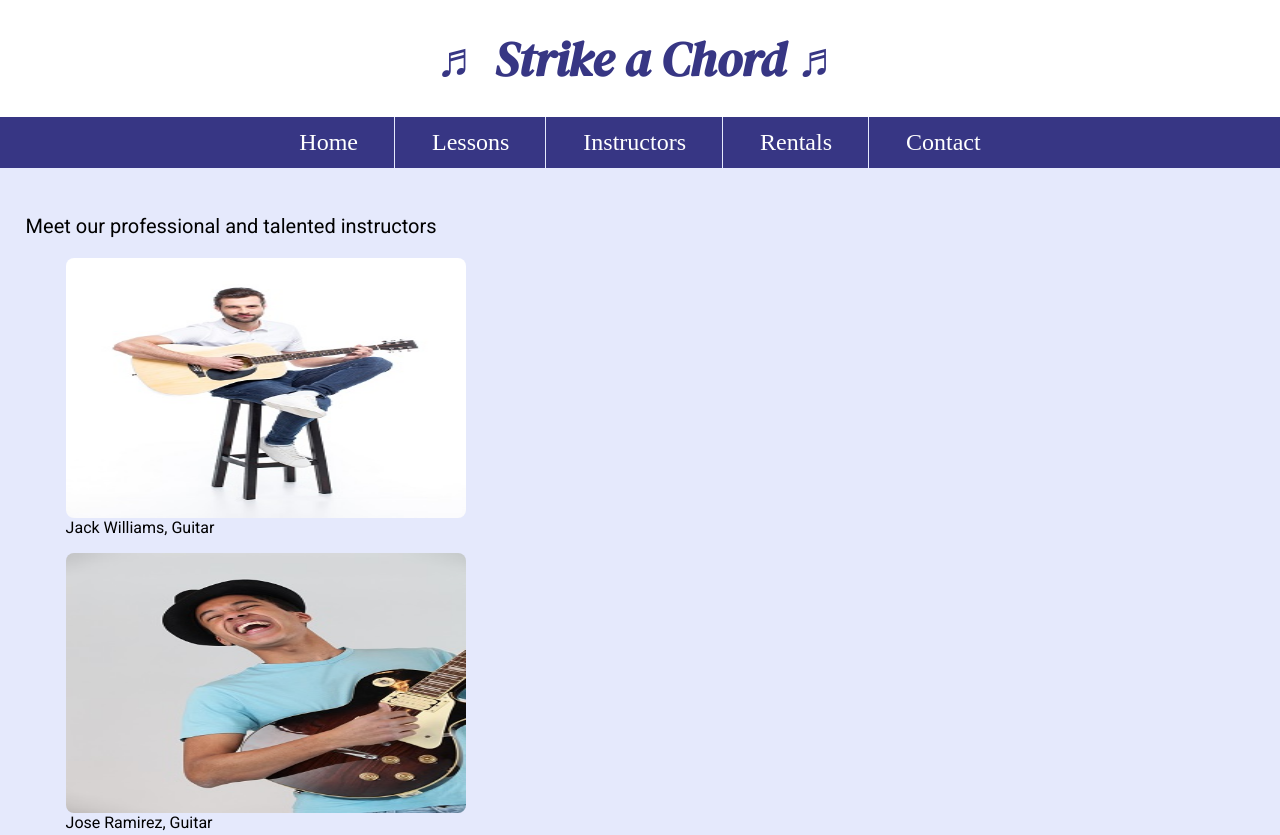
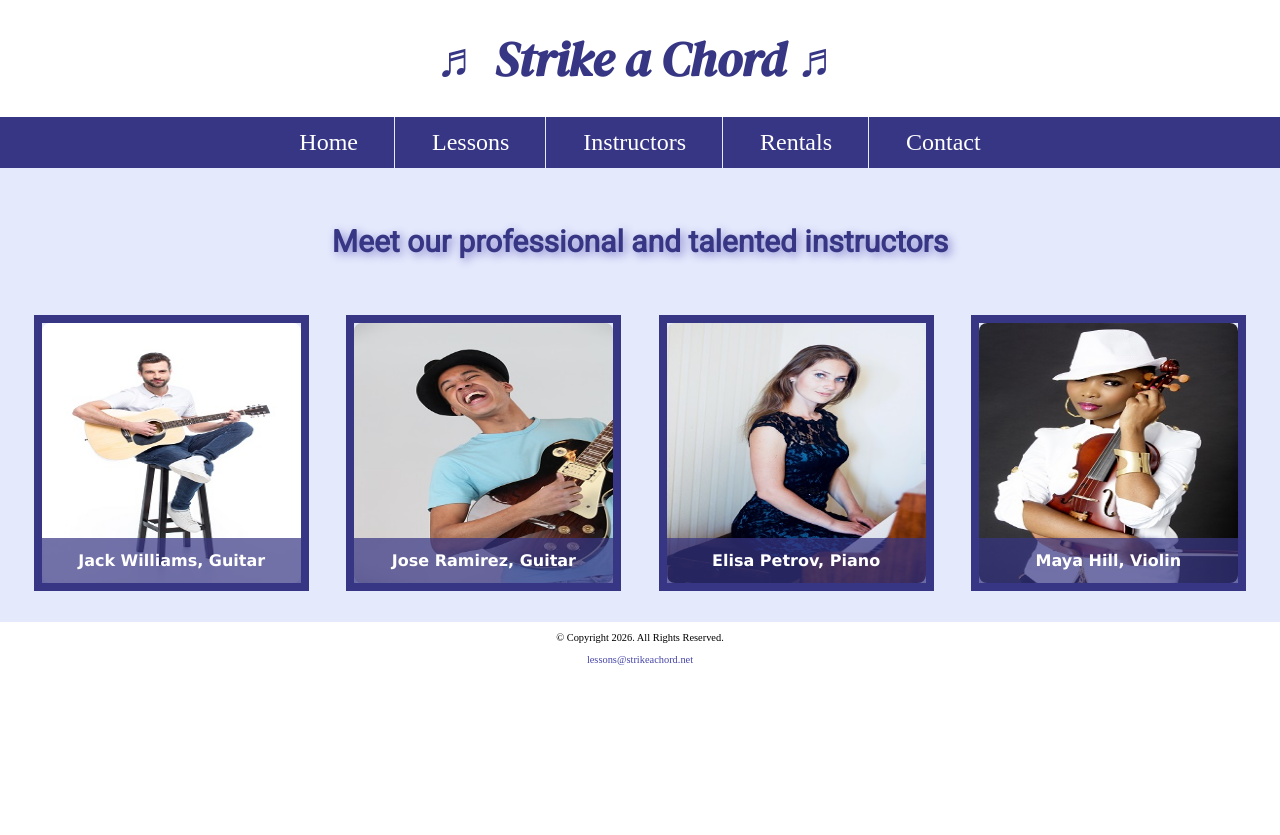
Before and after one commit to nockcarson/mysite, a plain HTML site: page instructors.html in a window 1280 px wide. Shown: the top 835 px of the page. After the commit the page ends 800 px from the top, so only its background shows below. Drawn offline with Linux system fonts and the light colour scheme.

Commit message:
Add styles for new layout and elements

```diff
--- a/styles.css
+++ b/styles.css
@@ -1,5 +1,5 @@
 /* CSS Reset */
-body, header, nav, main, footer, img, h1, ul {
+body, header, nav, main, footer, img, h1, ul, section, aside, figure, figcaption {
 margin: 0;
 padding: 0;
 border: 0;
@@ -9,6 +9,11 @@ border: 0;
 img {
 max-width: 100%;
 display: block;
+}
+
+/* style rule for box sizing applies to all elements */
+* {
+               box-sizing: border-box;
 }
 
 /* Style rules for header content */
@@ -102,6 +107,33 @@ font-weight: bold;
 border: 5px solid #373684;
 width: 95%;
 height: 50%;
+}
+
+/* Style rules for instructors page (mobile viewport) */
+aside {
+text-align: center;
+font-size: 1.5em;
+font-weight: bold;
+color: #373684;
+text-shadow: 3px 3px 10px #8280cb;
+}
+figure {
+position: relative;
+max-width: 275px;
+margin: 2% auto;
+border: 8px solid #373684;
+}
+figcaption {
+position: absolute;
+bottom: 0;
+background: rgba(55, 54, 132, 0.7);
+color: #fff;
+width: 100%;
+padding: 5% 0;
+text-align: center;
+font-family: Verdana, Arial, sans-serif;
+font-size: 1.5em;
+font-weight: bold;
 }
 
 /* Style rules for footer content */
@@ -218,6 +250,17 @@ nav li a {
    height: 450px;
 }
 
+/* Tablet Viewport: Style rules for instructors grid */
+.grid {
+   display: grid;
+   grid-template-columns: auto auto;
+   grid-gap: 20px;
+}
+
+aside {
+   grid-column: 1 / span 2;
+}
+
 }
 
 /* Media Query for Desktop Viewport */
@@ -253,6 +296,19 @@ main h3 {
    margin: 0 2%;
 }
 
+/* Desktop Viewport: Style rules for instructors grid */
+.grid {
+   grid-template-columns: auto auto auto auto;
+}
+
+figcaption {
+   font-size: 1em;
+}
+
+aside {
+   grid-column: 1 / span 4;
+}
+
 }
 
 /* Media Query for Print */
```
